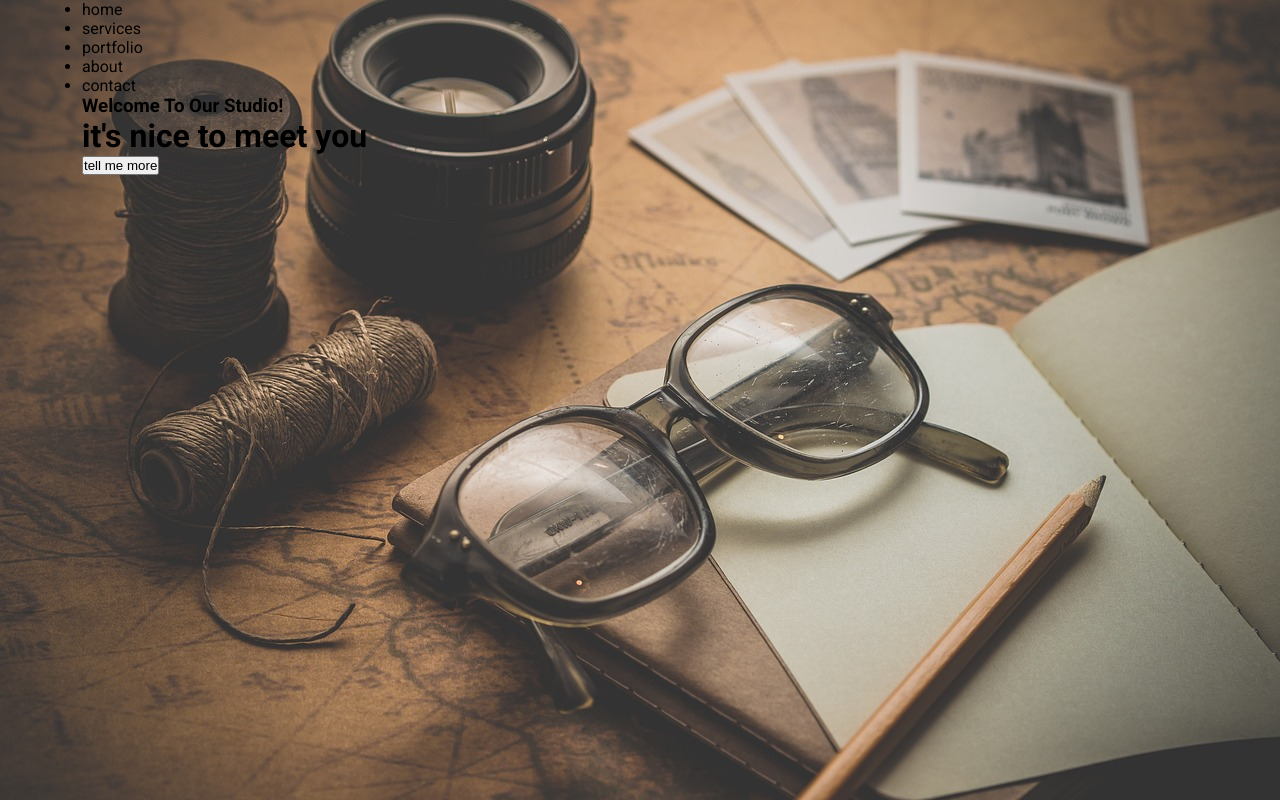
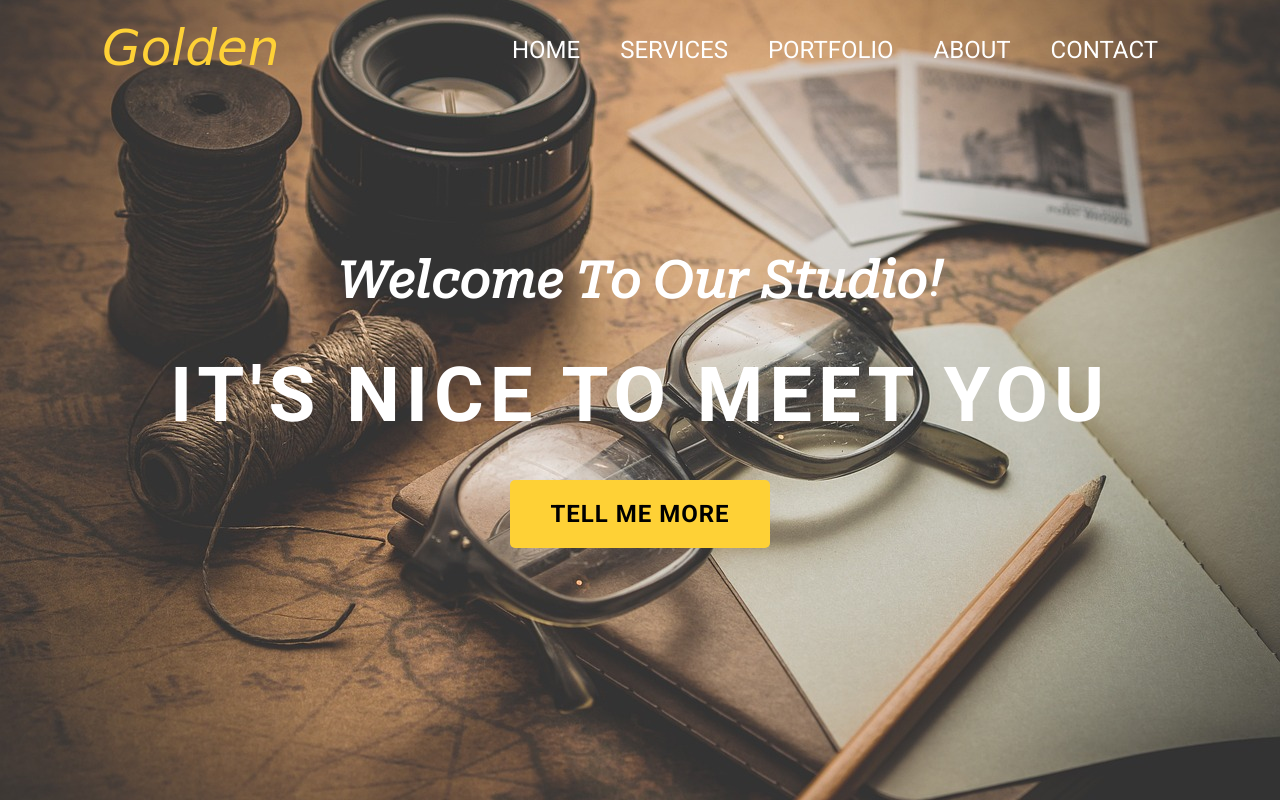
Before and after one commit to peterweglo/Simple_landing_page, a website: page index.html in a window 1280 px wide. Drawn offline with Linux system fonts and the light colour scheme; a web font is replaced by a local one.

Commit message:
Add css for header

```diff
--- a/index.html
+++ b/index.html
@@ -7,7 +7,7 @@
     <link rel="preconnect" href="https://fonts.googleapis.com" />
     <link rel="preconnect" href="https://fonts.gstatic.com" crossorigin />
     <link
-      href="https://fonts.googleapis.com/css2?family=Roboto:wght@400;700&display=swap"
+      href="https://fonts.googleapis.com/css2?family=Roboto+Serif:ital,opsz@1,8..144&family=Roboto:ital,wght@0,400;0,700;1,400&family=Rouge+Script&display=swap"
       rel="stylesheet"
     />
     <link rel="stylesheet" href="vendor/bootstrap/bootstrap-grid.css" />
@@ -16,20 +16,20 @@
   <body>
     <header class="splash">
       <div class="container">
-        <i></i>
         <nav>
+          <p class="logo">Golden</p>
           <ul>
-            <li>home</li>
-            <li>services</li>
-            <li>portfolio</li>
-            <li>about</li>
-            <li>contact</li>
+            <li><a href="#">home</a></li>
+            <li><a href="#">services</a></li>
+            <li><a href="#">portfolio</a></li>
+            <li><a href="#">about</a></li>
+            <li><a href="#">contact</a></li>
           </ul>
         </nav>
         <div class="welcome">
-          <h3>Welcome To Our Studio!</h3>
+          <h2>Welcome To Our Studio!</h2>
           <h1>it's nice to meet you</h1>
-          <button>tell me more</button>
+          <button><a href="#"></a>tell me more</button>
         </div>
       </div>
     </header>
--- a/sass/style.scss
+++ b/sass/style.scss
@@ -1,3 +1,6 @@
+// font-family: 'Roboto', sans-serif;
+// font-family: 'Roboto Serif', serif;
+// font-family: 'Rouge Script', cursive;
 *,
 *::before,
 *::after {
@@ -7,6 +10,7 @@
 }
 
 $color-main: #fed136;
+$color-light: #fff;
 
 html {
   font-family: "Roboto", sans-serif;
@@ -19,3 +23,72 @@ html {
   background-position: center;
   background-size: cover;
 }
+
+.splash nav {
+  display: flex;
+  justify-content: space-between;
+  padding: 20px;
+}
+
+.splash nav ul {
+  display: flex;
+  list-style-type: none;
+}
+
+.splash nav a {
+  padding: 0 20px;
+  text-transform: uppercase;
+  font-size: 24px;
+  line-height: 60px;
+  text-decoration: none;
+  color: $color-light;
+}
+
+.logo {
+  color: $color-main;
+  font-family: "Rouge Script", cursive;
+  font-size: 50px;
+  line-height: 56px;
+  font-style: italic;
+}
+
+.welcome {
+  position: absolute;
+  width: 100%;
+  top: 50%;
+  left: 50%;
+  transform: translate(-50%, -50%);
+  text-align: center;
+  color: $color-light;
+  padding: 0 80px;
+}
+
+.welcome h2 {
+  font-family: "Roboto Serif", serif;
+  font-size: 50px;
+  padding-bottom: 40px;
+}
+
+.welcome h1 {
+  font-size: 76px;
+  letter-spacing: 6px;
+  text-transform: uppercase;
+  padding-bottom: 40px;
+}
+
+.welcome button {
+  background-color: $color-main;
+  border: none;
+  padding: 20px 40px;
+  border-radius: 5px;
+  font-family: "Roboto", sans-serif;
+  font-size: 24px;
+  font-weight: bold;
+  letter-spacing: 1px;
+  text-transform: uppercase;
+}
+
+.welcome button a {
+  color: $color-light;
+  text-decoration: none;
+}
```
Also changed, not shown: css/style.css, css/style.min.css, sass/style.css, sass/style.min.css, 2 other files.
